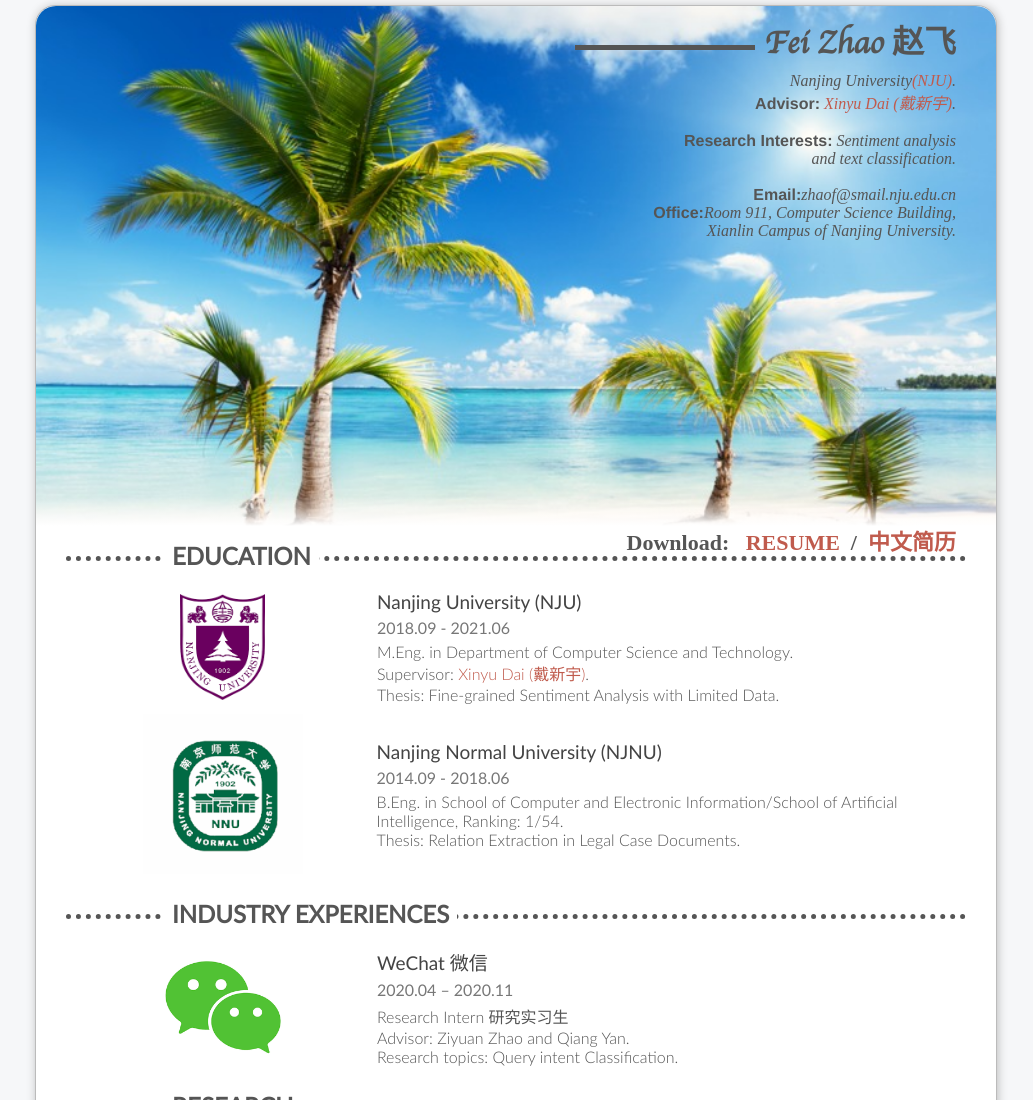
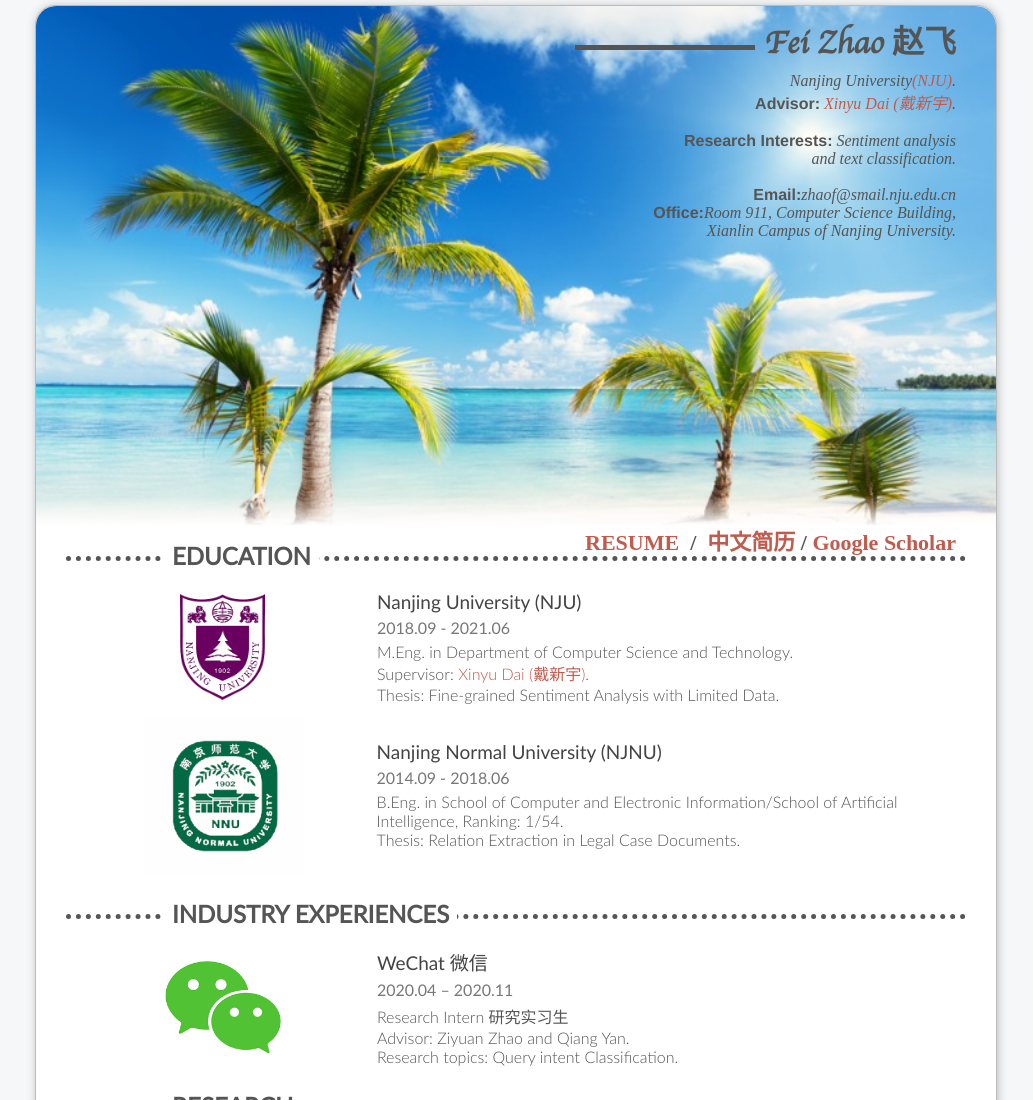
Before and after one commit to 1429904852/homepage, a plain HTML site: page index.html in a window 1280 px wide. Shown: the top 1100 px of the page, without its empty margins (124-1157 px from the left). Drawn offline with Linux system fonts and the light colour scheme; a web font is replaced by a local one.

Commit message:
google scholar

```diff
--- a/index.html
+++ b/index.html
@@ -39,10 +39,10 @@
             </div>
             <blocker style="position: absolute; bottom: 0px; height: 30px; width: 960px; background-image: linear-gradient(rgba(255,255,255,0),rgba(255,255,255,1));"></blocker>
             <div class="resume">
-                <span>Download: &nbsp</span>
+                <span></span>
                 <a href="files/resume/cv_english.pdf" target="_blank" title="English Resume" class="english">RESUME</a>
                 &nbsp/&nbsp
-                <a href="files/resume/cv_chinese.pdf" target="_blank" title="中文简历" class="chinese">中文简历</a>
+                <a href="files/resume/cv_chinese.pdf" target="_blank" title="中文简历" class="chinese">中文简历</a>&nbsp/&nbsp<a href="https://scholar.google.com/citations?user=V01xzWQAAAAJ&hl=zh-CN" target="_blank" title="Google Scholar">Google Scholar</a>
             </div>
         </section>
 
```
